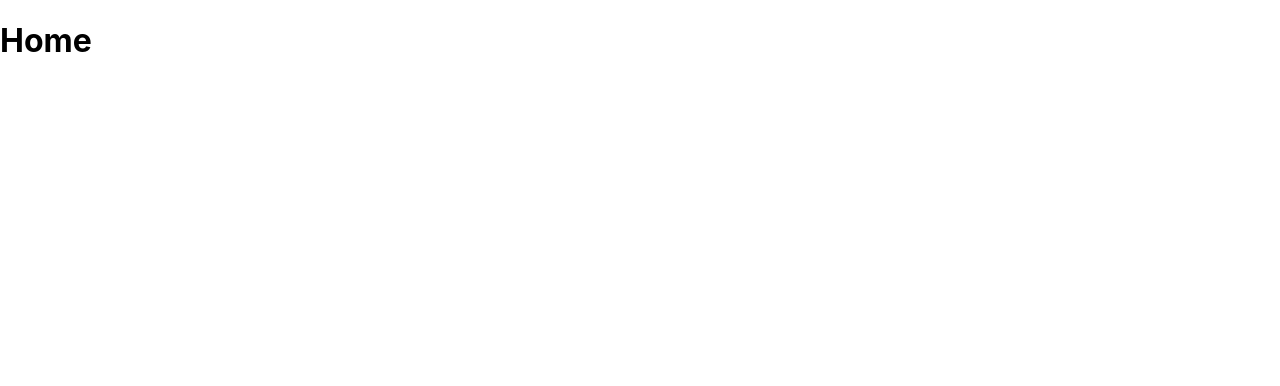
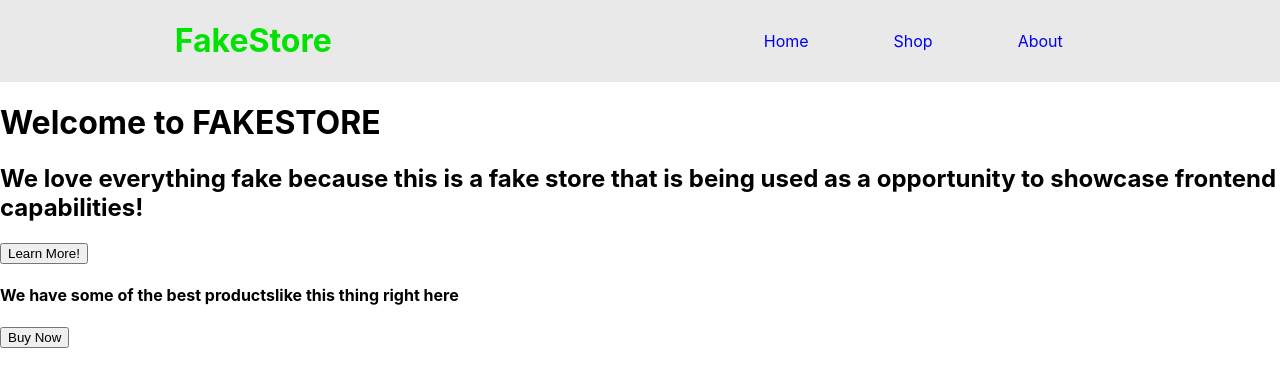
Before and after one commit to duncan-io/ecom-example, a React (Create React App) app: page / in a window 1280 px wide. Shown: the top 386 px of the page. Built offline with nearby package versions, Linux system fonts and the light colour scheme.

Commit message:
Add navigation to app.js and add functionality

```diff
--- a/src/App.js
+++ b/src/App.js
@@ -1,6 +1,7 @@
 import React from "react";
 import { BrowserRouter, Routes, Route } from "react-router-dom";
 import './styling/App.css';
+import Nav from "./Components/Nav";
 import Home from "./Pages/Home";
 import Shop from "./Pages/Shop";
 import About from "./Pages/About";
@@ -8,11 +9,11 @@ import About from "./Pages/About";
 const App = () => {
   return (
     <BrowserRouter>
+    <Nav />
       <Routes>
         <Route path="/" element={<Home />} />
         <Route path="/shop" element={<Shop />} />
         <Route path="/about" element={<About />} />
-
       </Routes>
     </BrowserRouter>
   );
--- /dev/null
+++ b/src/Components/Nav.js
@@ -0,0 +1,17 @@
+import React from "react";
+import { Link } from "react-router-dom";
+
+const Nav = () => {
+    return(
+        <div className="mainMenu">
+            <h1 className="logo">FakeStore</h1>
+            <ul className="navList">
+                <Link to="/" className="navLink"><li >Home</li></Link>
+                <Link to="/shop" className="navLink"><li >Shop</li></Link>
+                <Link to="/about" className="navLink"><li >About</li></Link>
+            </ul>
+        </div>
+    )
+}
+
+export default Nav
--- a/src/Pages/Home.js
+++ b/src/Pages/Home.js
@@ -2,7 +2,26 @@ import React from "react";
 
 const Home = () => {
     return (
-        <h1>Home</h1>
+        <div className="wrapper">
+            <div className="header">
+                <div className="backgroundImage">
+                    <h1>Welcome to FAKESTORE</h1>
+                    <div className="headerInfo">
+                        <h2>We love everything fake because this is a fake store that is being used as a opportunity to showcase frontend capabilities!</h2>
+                        <button>Learn More!</button>
+                    </div>
+                </div>
+            </div>
+            <div className="infoSection">
+                <div className="left">
+                    <h4>We have some of the best productslike this thing right here</h4>
+                    <button>Buy Now</button>
+                </div>
+                <div className="right">
+                    <img src="" alt="" />
+                </div>
+            </div>
+        </div>
     )
 }
 
--- a/src/styling/App.css
+++ b/src/styling/App.css
@@ -1,38 +1,22 @@
-.App {
-  text-align: center;
+.mainMenu{
+  background-color: rgb(233, 233, 233);
+  color: black;
+  display: flex;
+  justify-content: space-around;
+  align-items: center;
 }
 
-.App-logo {
-  height: 40vmin;
-  pointer-events: none;
+.logo{
+  color: rgb(2, 226, 2);
 }
 
-@media (prefers-reduced-motion: no-preference) {
-  .App-logo {
-    animation: App-logo-spin infinite 20s linear;
-  }
+.navList{
+  display: flex;
+  list-style: none;
+  justify-content: space-around;
+  width: 30%;
 }
 
-.App-header {
-  background-color: #282c34;
-  min-height: 100vh;
-  display: flex;
-  flex-direction: column;
-  align-items: center;
-  justify-content: center;
-  font-size: calc(10px + 2vmin);
-  color: white;
+.navLink{
+  text-decoration: none;
 }
-
-.App-link {
-  color: #61dafb;
-}
-
-@keyframes App-logo-spin {
-  from {
-    transform: rotate(0deg);
-  }
-  to {
-    transform: rotate(360deg);
-  }
-}
```
